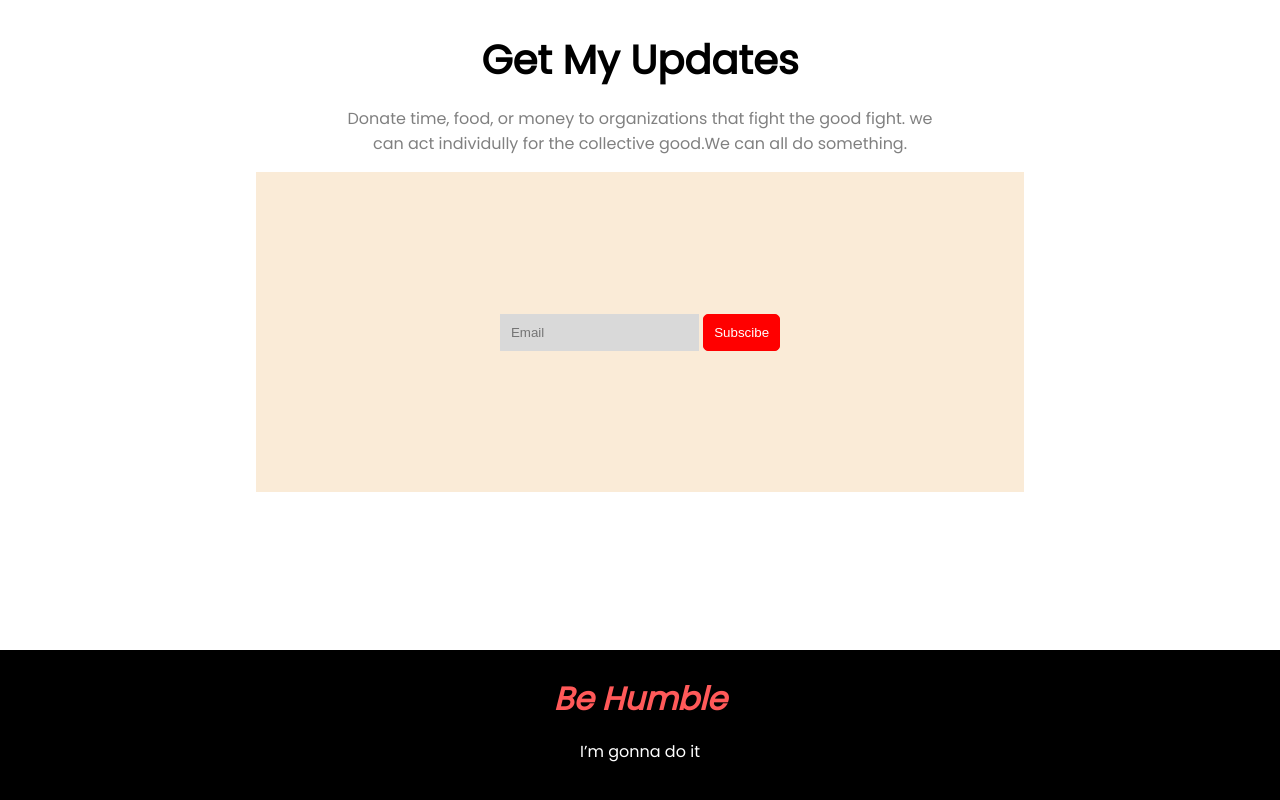
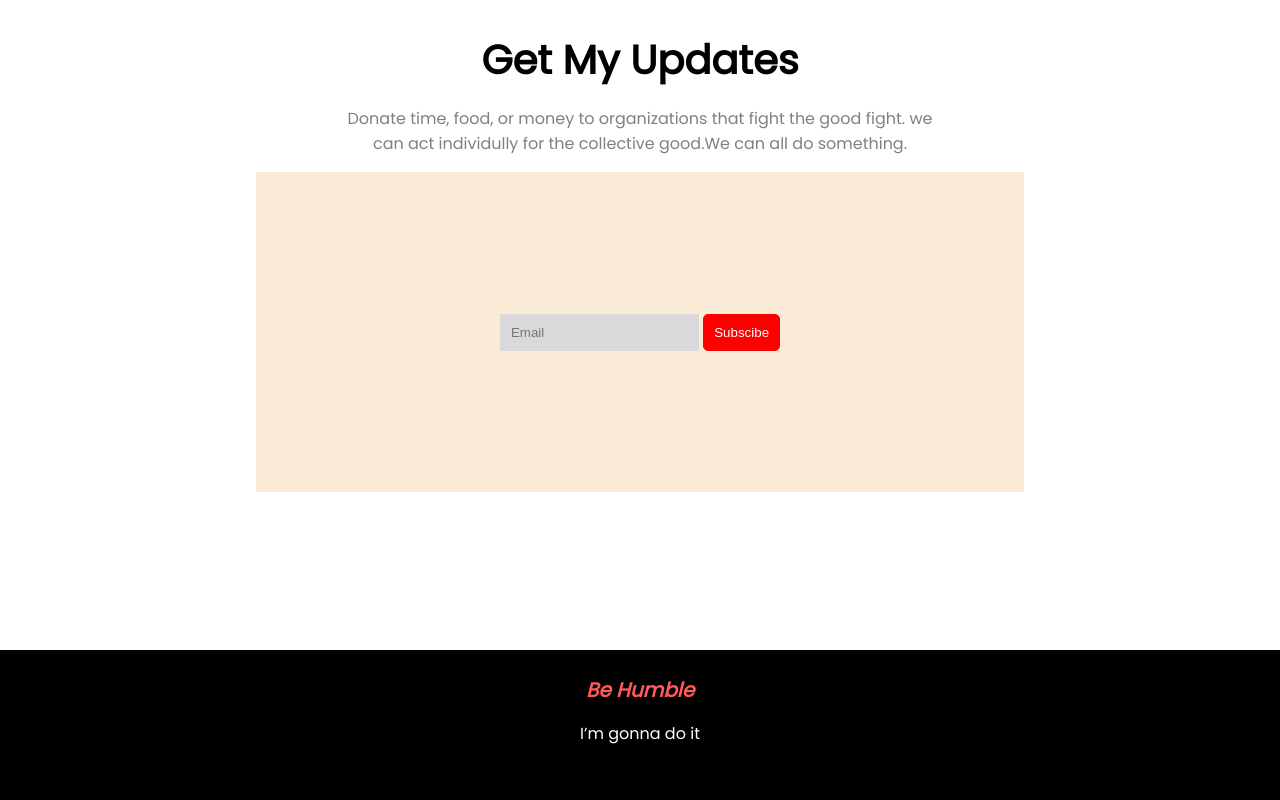
Before and after one commit to MamunCode/humanity, a plain HTML site: page index.html in a window 1280 px wide. Shown: the part 2310-3110 px from the top of the page. Drawn offline with Linux system fonts and the light colour scheme.

Commit message:
check for myself

```diff
--- a/style.css
+++ b/style.css
@@ -210,7 +210,7 @@ footer{
 .footer-content h1{
   text-align: center;
   color: rgb(255,89,89);
-  font-style: italic;red
+  font-style: italic;
   font-size: 20px;
   padding-top: 25px;
 }
```
Also changed, not shown: index.html (+0 -4 lines).
